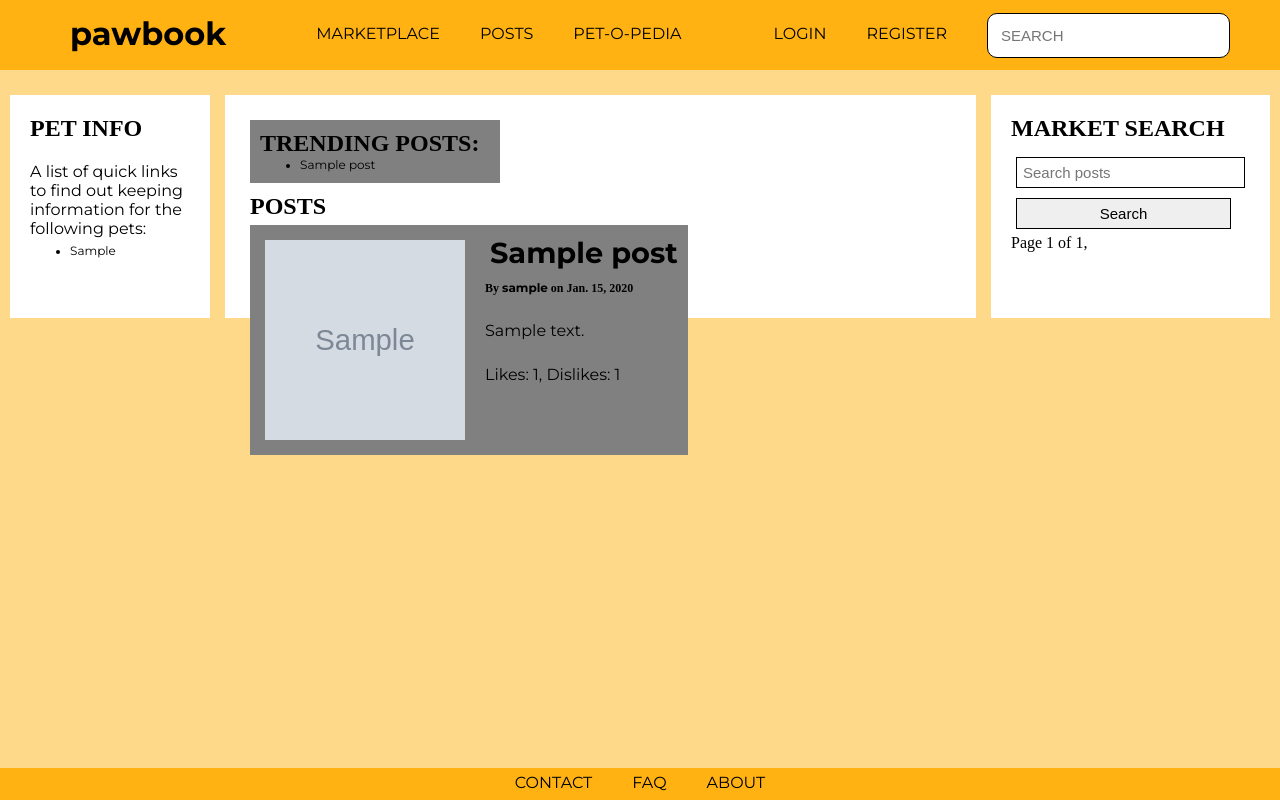
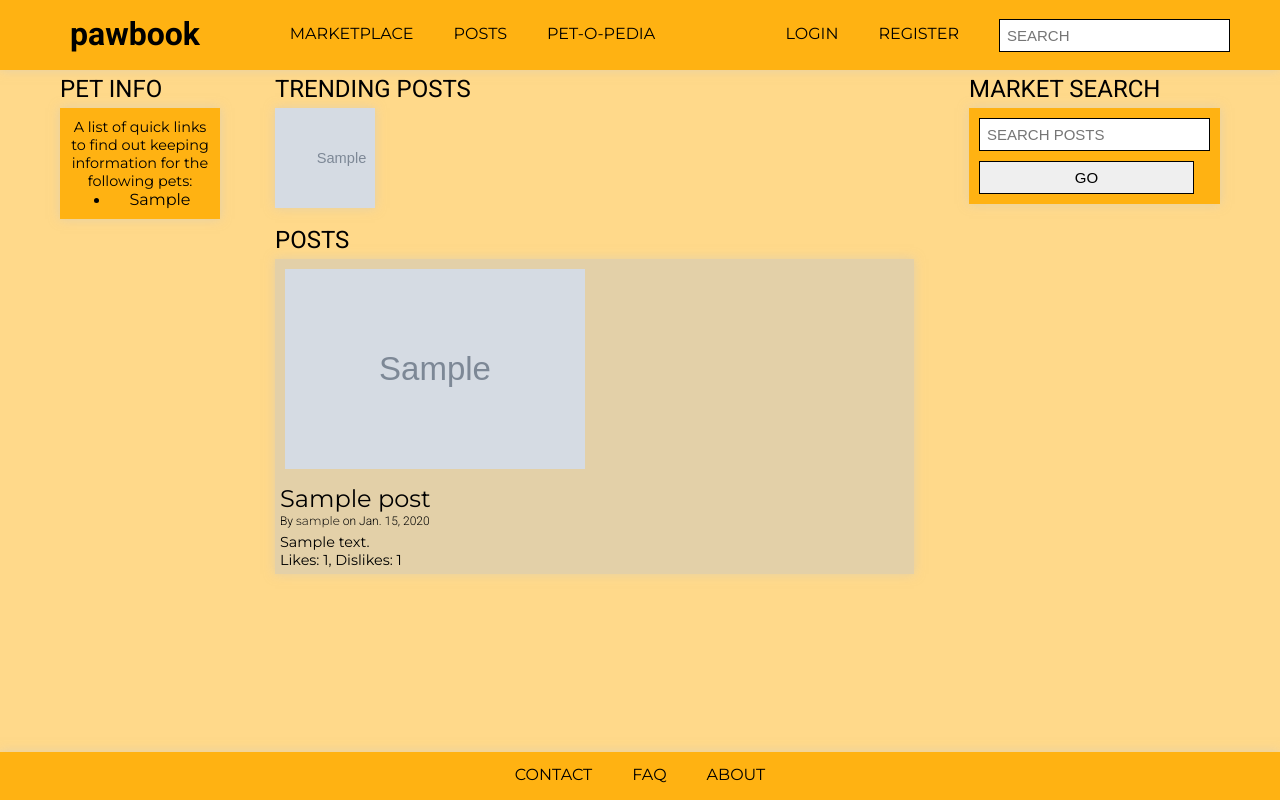
Before and after one commit to PeterDodd/pawbook_wad, a Django app: page /pawbook/posts/ in a window 1280 px wide. Run offline with Django 3.2, Linux system fonts and the light colour scheme; tables that the repository leaves empty hold one stand-in row (values such as "Sample post"); grey boxes marked "Sample" are stand-in pictures.

Commit message:
Neatened up some more css/html

```diff
--- a/pawbook/views.py
+++ b/pawbook/views.py
@@ -230,16 +230,9 @@ def userLogin(request):
 
 
 def show_profile(request, name_slug):
-    context_dict = {}
-    try:
-        if UserProfile.objects.get(slug = name_slug).user == request.user:
-            context_dict["user"] = True
-    except:
-        context_dict["user"] = False
-
-    context_dict["userProfile"] = UserProfile.objects.get(slug = name_slug)
-
-    return render(request, "pawbook/userProfile.html", context = context_dict)
+    return render(request, "pawbook/userProfile.html", context = {
+        "userProfile": UserProfile.objects.get(slug = name_slug)
+    })
 
 
 @login_required
--- a/static/css/base.css
+++ b/static/css/base.css
@@ -5,6 +5,7 @@
     --font-headline: 'Roboto';
     --font-textblock: 'Montserrat';
 }
+
 body {
     margin: 0;
     background-color: var(--color-background);
@@ -16,33 +17,35 @@ h3,
 h4,
 h5,
 h6 {
-    font-family: var(--headline-font);
+    font-family: var(--font-headline);
+	cursor: default;
+	margin: 0;
 }
 
 h1 {
-    margin: 0;
     font-size: 2em;
 }
 
 h2 {
-    margin: 5px;
     font-size: 1.8em;
 }
 
 h3 {
-    margin: 0;
     font-size: 1.5em;
+	font-weight: normal;
 }
 
 h4 {
-    margin: 5px 0px 5px 0px;
     font-size: 12px;
+	font-weight: lighter;
+	padding-bottom: 5px;
 }
 
 p {
     font-family: var(--font-textblock);
-    font-size: 1em;
-    margin: 20px 0px 5px 0px;
+    font-size: 0.9em;
+	margin: 0;
+	cursor: default;
 }
 
 ul {
@@ -50,12 +53,12 @@ ul {
 }
 
 img {
-    padding: 10px;
+    padding: 5px;
 }
 
 
 input {
-    padding: 6px;
+    padding: 7px;
     font-size: 15px;
     width: 215px;
     border: 1px solid black;
@@ -64,15 +67,11 @@ input {
 form {
     display: flex;
     flex-direction: column;
-    margin: 5px;
 }
 
 form input {
-    margin-top: 10px;
-}
+	margin-top: 10px;
 
-ul {
-    font-size: 12px;
 }
 
 a {
@@ -88,21 +87,24 @@ a:hover {
 header,
 footer {
     background-color: var(--color-main-accent);
-    position: fixed;
     width: 100%;
     justify-content: center;
     left: 0;
+	box-shadow: 0px 0px 10px rgb(200, 200, 200, .5);
 }
 
 header {
     top: 0;
     height: 70px;
     transition: .3s;
+	position: fixed;
+	z-index: 1;
 }
 
 footer {
-    bottom: 0;
-    height: 2em;
+	position: fixed;
+    bottom: 0px;
+    height: 3em;
     display: flex;
 }
 
@@ -130,6 +132,8 @@ navbar {
     margin: 0 50px;
     height: 100%;
     padding: 0;
+	position: relative;
+
 }
 
 navbar img.profile_image {
@@ -164,17 +168,16 @@ navbar > *:nth-last-child(1) {
 }
 
 navbar input {
-    padding: 13px;
+    padding: 7px;
     margin: auto;
-    border-radius: 10px;
+
 }
 
 main.wrapper {
     margin-left: auto;
     margin-right: auto;
     max-width: 1400px;
-    padding: 80px 10px;
-
+    padding: 40px;
     height: 1vh;
 }
 
@@ -202,6 +205,10 @@ main.wrapper {
     grid-area: s;
 }
 
+#top {
+	margin-top: 0px;
+}
+
 .main-area {
     grid-area: c;
 }
@@ -215,6 +222,14 @@ main.wrapper {
 }
 
 .wrapper > * {
-    background-color: white;
+
     padding: 20px;
 }
+
+.back-wrap {
+	background-color: var(--color-main-accent);
+	padding: 10px 10px 10px 10px;
+	margin-top: 5px;
+	text-align: center;
+	box-shadow: 0px 0px 10px rgb(200, 200, 200, .5);
+}
--- a/static/css/home.css
+++ b/static/css/home.css
@@ -2,29 +2,32 @@
 	display: flex;
 	flex-grow: 1;
 	max-height: 100px;
-	margin: 5px;
+	margin-top: 5px;
 	align-items: center;
 	justify-content: space-between;
 }
 
 .pet_box {
 	position: relative;
-	min-height: 100px;
-	min-width: 100px;
-	border: 2px solid black;
+	height: 100px;
+	width: 100px;
+	overflow: hidden;
+	box-shadow: 0px 0px 10px rgb(200, 200, 200, .5);
 }
 
 .pet_box_overlay {
 	position: absolute;
+	z-index:0;
 	top: 0;
 	bottom: 0;
 	left: 0;
 	right: 0;
-	height: 100%;
-	width: 100%;
+	height: 100px;
+	width: 100px;
 	opacity: 0;
 	transition: .5s ease;
-	background-color: #008CBA;
+	background-image: radial-gradient(circle at center, rgb(250, 250, 250, .6) 0, rgb(250, 250, 250, .2));
+
 }
 
 .pet_box:hover .pet_box_overlay{
@@ -32,16 +35,19 @@
 }
 
 .pet_box img {
-	display: block;
-	clip: rect(0px,100px,100px,0px);
+	padding: 0px;
 	border: 0px;
 	height: 100px;
-	object-fit: cover;
+	min-width: 100px;
+
+}
+
+.pet_box:hover img {
+	filter: blur(2px);
 }
 
 .pet_box_text {
-	color: white;
-	font-size: 20px;
+	color: rgb(50, 50, 50);
 	position: absolute;
 	top: 50%;
 	left: 50%;
@@ -51,9 +57,18 @@
 	text-align: center;
 }
 
+.pet_box_text  p {
+	margin: 0px;
+	font-size: 14px;
+	cursor: inherit;
+}
+
+.pet_box_text  h3 {
+	cursor: inherit;
+}
+
 .side_bar {
 	width: 230px;
-	background-color: grey;
 	margin: 5px;
 	padding: 10px;
 }
@@ -64,19 +79,22 @@
 	flex-grow: 1;
 	height: 100px;
 	min-width:300px;
-	margin: 5px;
 }
 
 .post {
 	display: flex;
 	flex-direction: row;
-	background-color: grey;
+	background-color: rgb(200, 200, 200, .5);
 	width: 100%;
-	margin: 5px 0px 5px 0px;
+	margin-top: 5px;
+	margin-bottom: 5px;
+	position: relative;
+	box-shadow: 0px 0px 10px rgb(200, 200, 200, .5);
 }
 
 .post img {
-	height: 200px;
+	max-height: 200px;
+	max-width: 300px;
 	margin: 5px;
 }
 
@@ -93,3 +111,11 @@
 	max-width: 1500px;
 	width: 100%;
 }
+
+.likes {
+	margin-top: auto;
+}
+
+#column {
+	flex-direction: column;
+}
--- a/templates/pawbook/bases/base.html
+++ b/templates/pawbook/bases/base.html
@@ -18,7 +18,7 @@
 	<body>
         <header>
             <navbar>
-                <a href="/pawbook/" class="highlight-box">
+                <a href="/pawbook/">
                     <h1>pawbook</h1>
                 </a>
                 <a href="/pawbook/marketplace/">MARKETPLACE</a>
@@ -27,7 +27,7 @@
 
                 {% if user.is_authenticated %}
                 	<a href="{% url 'pawbook:show_profile' user.username %}"><img src="dog smiling.jpg" alt="User's Profile Picture" class="profile_image">{{ user.username }}</a>
-                	<a href="{% url 'pawbook:logout' %}">Logout</a>
+                	<a href="{% url 'pawbook:logout' %}">LOGOUT</a>
 
                 {% else %}
                 	<a href="/pawbook/login/">LOGIN</a>
@@ -42,6 +42,7 @@
         <main class="wrapper col-3">
             <div class="sidebar-l">
                 <h3>PET INFO</h3>
+					<div class="back-wrap">
 					<p>A list of quick links to find out keeping information for the following pets:</p>
 					<ul>
 						{% if allPosts %}
@@ -51,6 +52,7 @@
 						{% endif %}
 					</ul>
 				</div>
+            </div>
 
             <div class="main-area">
                 {% block body_block %}
@@ -58,29 +60,40 @@
             </div>
 
             <div class="market_column sidebar-r">
+                <div class="market_column sidebar-r">
                 <h3>MARKET SEARCH</h3>
-                <form method = 'GET' action = "">
+				<div class="back-wrap">
+					<form method ='GET' action="">
 						<!--<input type="number" name="quantity" min="1" max="10000">-->
 						<!--<input type="number" name="quantity" min="1" max="10000">-->
 						<!--<input type="text" placeholder="SEARCH">-->
-                    <input type = 'text' name = "query" placeholder = 'Search posts' />
-                    <input type = 'submit' value = 'Search' />
+						<input id="top" type = 'text' name="query" placeholder ='SEARCH POSTS' value ='{{request.GET.query}}'/>
+						<input type ='submit' value = 'GO' />
 					</form>
+				</div>
+				<br>
+				{% if object_list.paginator.num_pages > 1 %}
+				<h3>PAGE</h3>
                 <div class = "pagination">
+					<div class="back-wrap">
 						<span class = "step-links">
+							<p>
 							{% if object_list.has_previous %}
 								<a href="?page={{object_list.previous_page_number}}{% if request.GET.query %}
 								 &query ={{request.GET.query}}{% endif %}">previous</a>
 							{% endif %}
 							<span class = "current">
-                            Page {{object_list.number }} of {{object_list.paginator.num_pages}},
+								<b>{{object_list.number }} of {{object_list.paginator.num_pages}}</b>
 							</span>
 							{% if object_list.has_next %}
-                            <a href="?page={{ object_list.next_page_number }} {% if request.GET.query %}
+								<a href="?page={{ object_list.next_page_number }}{% if request.GET.query %}
 								 &query ={{request.GET.query}}{% endif %}">next</a>
 							{% endif %}
+							</p>
 						</span>
 					</div>
+                </div>
+				{% endif %}
             </div>
         </main>
 
--- a/templates/pawbook/bases/baseNoPetOrMarket.html
+++ b/templates/pawbook/bases/baseNoPetOrMarket.html
@@ -18,7 +18,7 @@
 	<body>
         <header>
             <navbar>
-                <a href="/pawbook/" class="highlight-box">
+                <a href="/pawbook/">
                     <h1>pawbook</h1>
                 </a>
                 <a href="/pawbook/marketplace/">MARKETPLACE</a>
@@ -27,7 +27,7 @@
 
                 {% if user.is_authenticated %}
                     <a href="{% url 'pawbook:show_profile' user.username %}"><img src="dog smiling.jpg" alt="User's Profile Picture" class="profile_image">{{ user.username }}</a>
-                    <a href="{% url 'pawbook:logout' %}">Logout</a>
+                    <a href="{% url 'pawbook:logout' %}">LOGOUT</a>
 
                 {% else %}
                     <a href="/pawbook/login/">LOGIN</a>
--- a/templates/pawbook/editProfile.html
+++ b/templates/pawbook/editProfile.html
@@ -6,6 +6,7 @@
 {% endblock %}
 
 {% block css_block %}
+	<link rel="stylesheet" href="{% static 'css/home.css' %}" />
 {% endblock %}
 
 {% block body_block %}
@@ -14,7 +15,7 @@
 		<form id="profile_form" method="post" action="{% url 'pawbook:editProfile' user.username %}" enctype="multipart/form-data">
 			{% csrf_token %}
 			{{ profileForm.as_p }}
-            <input type="submit" name="submit" onclick="location.href('{% url 'pawbook:show_profile' user.username %}');" value="Done" />
+            <input type="submit" name="submit" onclick="location.href('{% url 'pawbook:show_profile' user.username %}');" value="DONE" />
 		</form>
 	</div>
 {% endblock %}
--- a/templates/pawbook/pet-o-pedia.html
+++ b/templates/pawbook/pet-o-pedia.html
@@ -17,7 +17,7 @@
 			{%  if allPosts %}
 				{% for post in object_list %}
 					<div class="post">
-						<img src="{{ post.picture }}" alt="Post Image" style="width:200px;height:200px;" />
+						<img src="{{ post.picture }}" alt="Post Image" />
 
 						<div class="post_content">
 							<h2><a href="{% url 'pawbook:show_petPedia' post.slug %}">{{ post.breed }}</a></h2>
--- a/templates/pawbook/posts.html
+++ b/templates/pawbook/posts.html
@@ -10,39 +10,39 @@
 {% endblock %}
 
 {% block body_block %}
-	<div class="side_bar">
-		<h3>TRENDING POSTS:</h3>
-		<ul>
+	<div class = "content_holder">
+		<h3>TRENDING POSTS</h3>
+		<div class="pets_new">
 			{% if trending %}
 				{% for post in trending %}
-					<li><a href="{% url 'pawbook:show_post' post.slug %}"> {{ post.postTitle }} </a></li>
+					<div class="pet_box">
+						<img src="{{ post.postImage }}" alt="{{ post.title }}"/>
+						<a href="{% url 'pawbook:show_post' post.slug %}"><div class="pet_box_overlay">
+							<div class="pet_box_text"><p>{{ post.postTitle }}</p><h4>Likes:{{ post.likes }}</h4	></div>
+						</div></a>
+					</div>
 				{% endfor %}
 			{% endif %}
-		</ul>
 		</div>
-
-	<div class="sub_holder">
-		<div class = "content_holder">
+		<br>
+		<h3>POSTS</h3>
 		<div class="posts_column">
-			<h3>POSTS</h3>
-
 		{%  if newest_posts %}
 			{% for post in object_list %}
-					<div class="post">
-						<img src="{{ post.postImage }}" alt="Post Image" style="width:200px;height:200px;" />
+				<div class="post" id="column">
+					<img src="{{ post.postImage }}" alt="Post Image"/>
 
 					<div class="post_content">
-							<h2><a href="{% url 'pawbook:show_post' post.slug %}"> {{ post.postTitle }} </a> </h2>
+						<h3><a href="{% url 'pawbook:show_post' post.slug %}"> {{ post.postTitle }} </a> </h3>
 						<h4>By <a href="{% url 'pawbook:show_profile' post.poster.user.username %}">{{ post.poster.user.username }}</a> on {{ post.datePosted }}</h4>
 						<p>{{ post.postDescription  }}</p>
-							<p>Likes: {{ post.likes }}, Dislikes: {{ post.dislikes }}</p>
+						<div class="likes"><p>Likes: {{ post.likes }}, Dislikes: {{ post.dislikes }}</p></div>
 					</div>
 				</div>
 			{% endfor %}
 		{% endif %}
 		</div>
 	</div>
-	</div>
 
 	<div class="spacer"></div>
 
--- a/templates/pawbook/userProfile.html
+++ b/templates/pawbook/userProfile.html
@@ -19,14 +19,16 @@
 			<div class="post">
 				<img src="{{ userProfile.profilePicture }}" alt="Profile Picture" />
 				<div class="post_content">
+				<p>
 					Name: {{ userProfile.firstName }} {{ userProfile.lastName }} <br />
 					Location: {{ userProfile.location }} <br />
 					Age: {{ userProfile.age }} <br />
 					Pets sold: {{ userProfile.sellCount }} <br />
 					Bio: {{ userProfile.bio }} <br />
 					<br />
+				</p>
 				</div>
-				{% if user %}
+				{% if userProfile.user == request.user %}
 					<a href="{% url 'pawbook:editProfile' userProfile.user.username %}">EDIT PROFILE</a>
 				{% endif %}
 			</div>
```
Also changed, not shown: templates/pawbook/bases/baseNoPetInfo.html (+15 -5 lines), templates/pawbook/home.html (+8 -8 lines), templates/pawbook/listingPage.html (+10 -5 lines), templates/pawbook/marketplace.html (+2 -6 lines), templates/pawbook/petPediaPage.html (+9 -3 lines), templates/pawbook/postPage.html (+18 -8 lines), pawbook/migrations/0026_merge_20200402_1936.py (added), pawbook/migrations/0027_auto_20200402_2104.py (added), pawbook/migrations/0028_merge_20200402_2257.py (added), static/images/dislike.png (added), static/images/like.png (added). Lines whose indentation alone changed are shown as unchanged.
